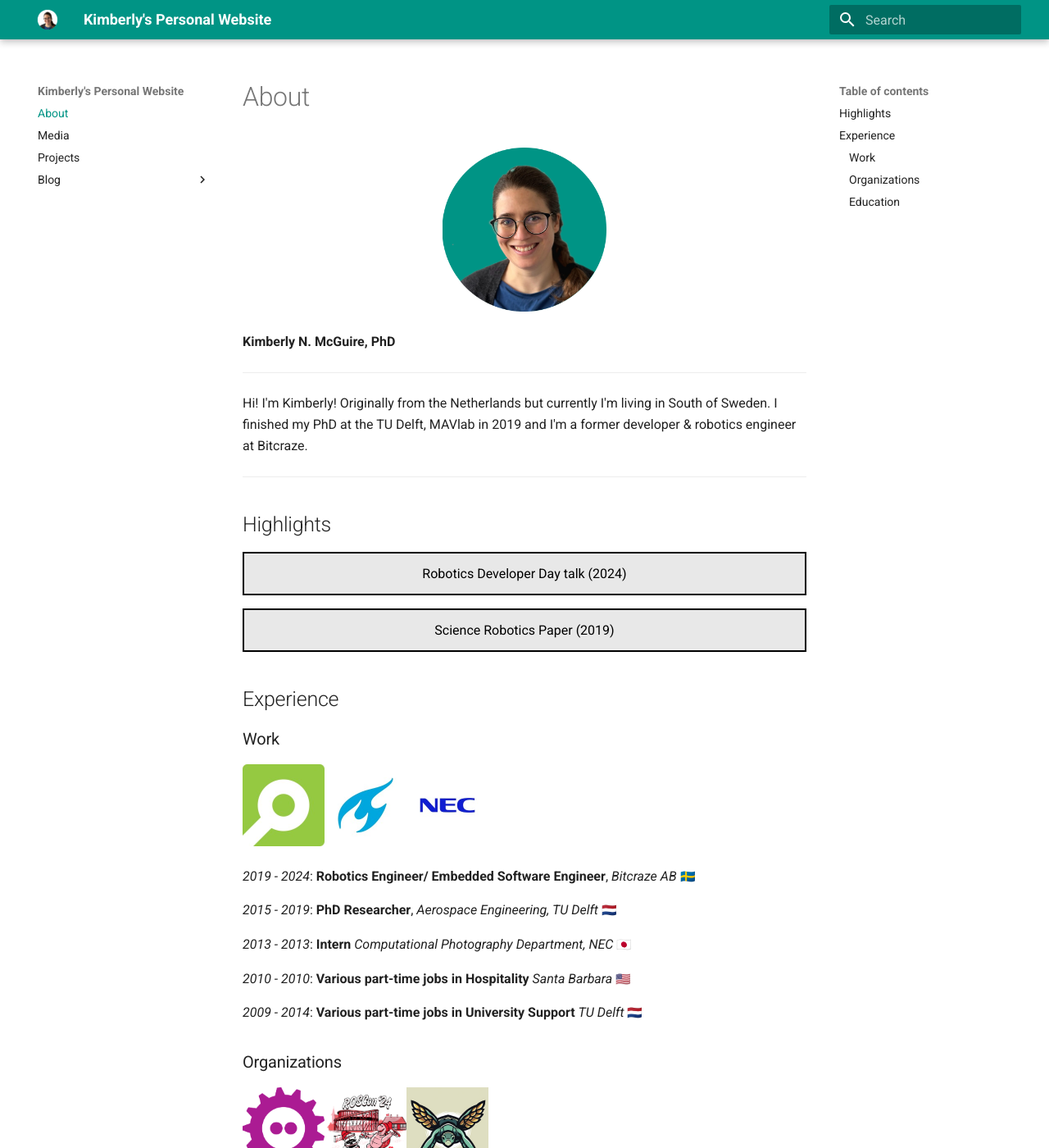
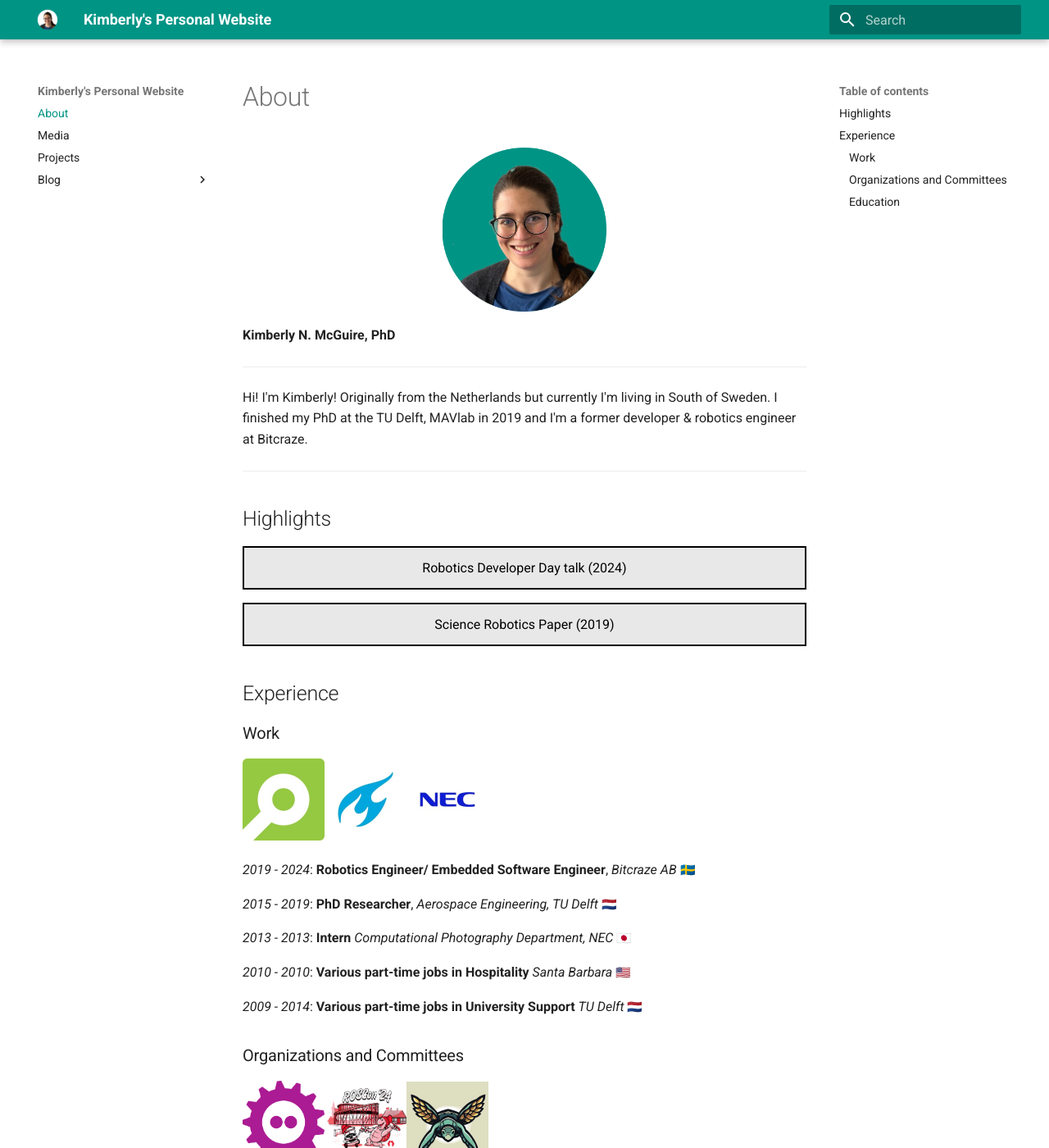
Before and after one commit to knmcguire/knmcguire.github.io, an MkDocs documentation site: the page built from docs/index.md, in a window 1280 px wide and 1400 px high. Shown: the whole window at 82% size. Built offline with MkDocs 1.6.1 and Material for MkDocs 9.7.7, drawn with Linux system fonts in a browser that asks for light colours; emoji names are drawn with the system emoji font.

Commit message:
Update to about page

```diff
--- a/docs/extra.css
+++ b/docs/extra.css
@@ -11,3 +11,8 @@
 .label-container {
     text-align: right; /* Align labels to the right */
 }
+
+.center {
+    display: block;
+    margin: 0 auto;
+}
--- a/docs/index.md
+++ b/docs/index.md
@@ -5,9 +5,8 @@
 <script data-goatcounter="https://knmcguire.goatcounter.com/count"
 async src="//gc.zgo.at/count.js"></script>
 
-<p align="center">
-<img width="200" height="200" src="/images/kim_background.png">
-</p>
+
+![image](/images/kim_background.png){width=200 .center}
 
 **Kimberly N. McGuire, PhD**
 ___
@@ -62,11 +61,11 @@
 
 _2009 - 2014_: **Various part-time jobs in University Support**  _TU Delft_ :nl:
 
-### Organizations
+### Organizations and Committees
 ![fosdem](images/fosdem.png){ width="100" }![roscon](images/roscon.png){ width="100" }![roscon](images/rosaerial.png){ width="100" }
 
 
-_2024 - now_: **Diversity Co-chair** [ROSCon 2024](https://roscon.ros.org/2024/) :dk:
+<_2024 - now_: **Diversity Co-chair** [ROSCon 2024](https://roscon.ros.org/2024/) :dk:
 
 _2024 - now_: **Organization Committee** Robotics Developer room [FOSDEM](https://fosdem.org/2025/) :be:
 
```
